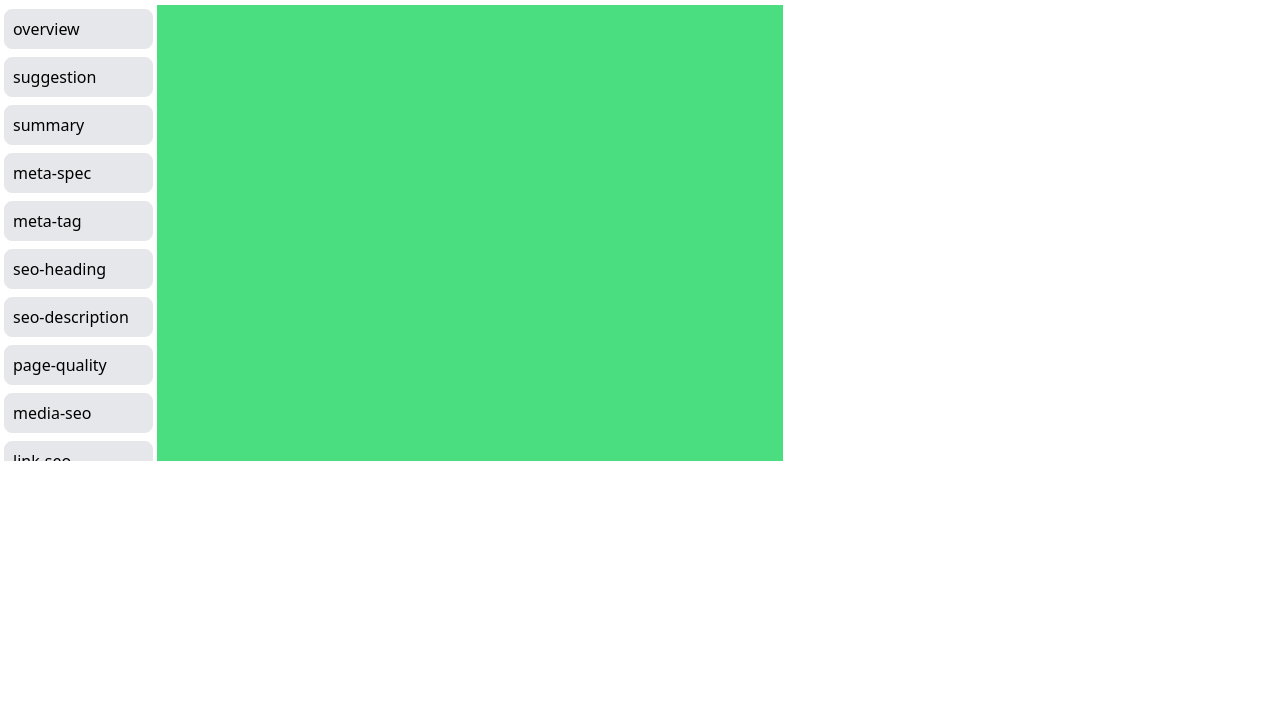
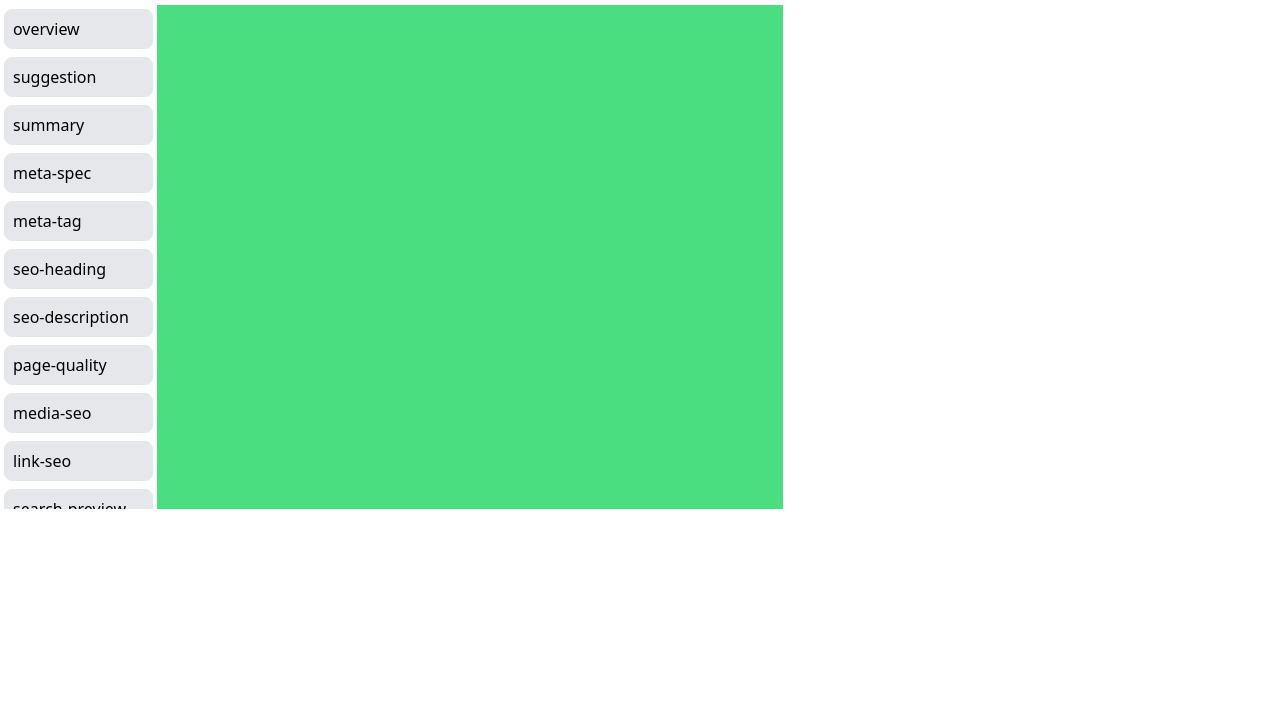
Before and after one commit to sharull9/mojha-extension, a browser extension: page index.html in a window 1280 px wide. Shown: the part 43-749 px from the top of the page. Drawn offline with Linux system fonts and the light colour scheme.

Commit message:
change in layout

```diff
--- a/index.html
+++ b/index.html
@@ -11,8 +11,7 @@
   <link rel="stylesheet" href="/dist/css/output.css">
 </head>
 
-<body class="w-[783px] h-[600px]">
-  <div class="relative h-full w-full">
+<body class="max-w-[783px] w-[783px] h-[600px] max-h-[600px] relative overflow-hidden">
   <header class="px-3 py-2 w-full flex justify-between items-center flex-wrap fixed top-0 bg-white z-10 h-12">
     <div class="">
       <h1 class="text-2xl">SEO Checker</h1>
@@ -21,13 +20,14 @@
       <a class="hover:text-blue-500" target="_blank" href="https://mojha.com/tools">Free Tools</a>
     </div>
   </header>
-    <div class="grid grid-cols-5 z-0 py-12 min-h-[504px] max-h-[504px] overflow-hidden">
+  <div class="relative mt-12 w-full my-auto h-[504px] overflow-hidden">
+    <div class="grid grid-cols-5 z-0 my-auto min-h-[504px] max-h-[504px] overflow-hidden">
       <div id="tab" class="col-span-1 p-1 space-y-2 h-[504px] overflow-y-auto"></div>
       <div id="root" class="px-3 col-span-4 h-[504px] overflow-y-auto bg-green-400"></div>
     </div>
-    <footer class="fixed bottom-0 px-3 py-2 bg-red-300 w-full h-12 z-10"></footer>
 
   </div>
+  <footer class="fixed bottom-0 px-3 py-2 bg-red-300 w-full h-12 z-10"></footer>
 </body>
 
 </html>
```
Also changed, not shown: dist/css/output.css. Lines whose indentation alone changed are shown as unchanged.
